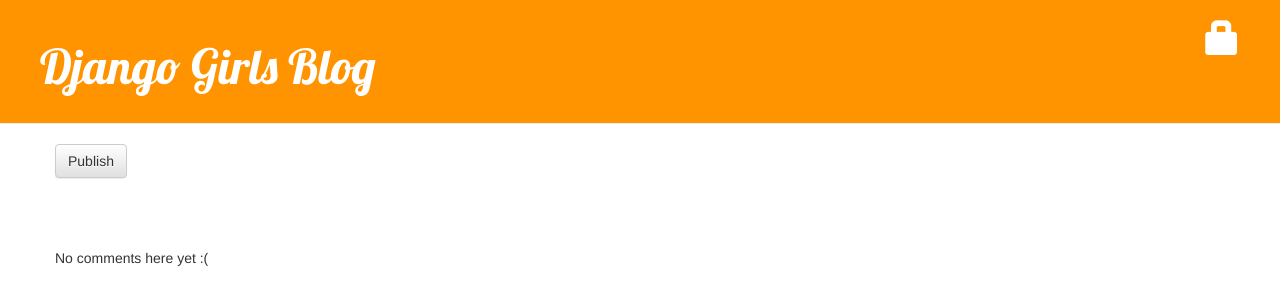
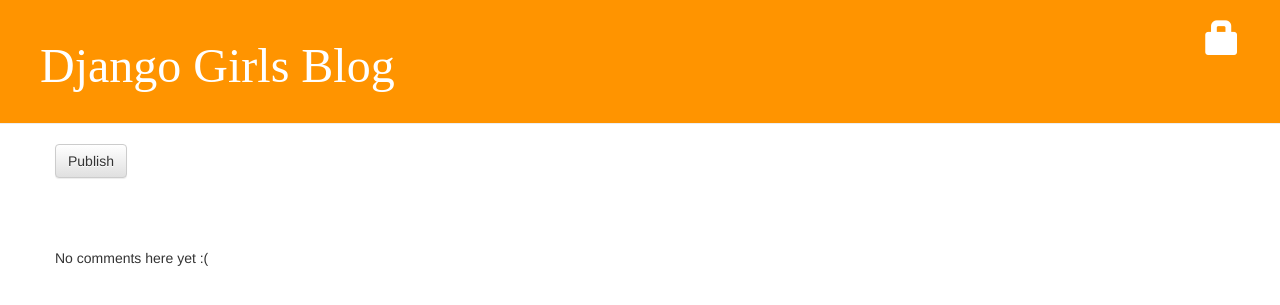
Before and after one commit to oper3017/first_blog, a Django app: template blog/templates/blog/post_detail.html in a window 1280 px wide. Shown: the top 305 px of the page. Run offline with Django 3.2, Linux system fonts and the light colour scheme; the template is opened without the code that fills it, so the values that code supplies are empty; some libraries are stand-ins or nearby versions; some web fonts are replaced.

Commit message:
plus font

```diff
--- a/blog/static/css/blog.css
+++ b/blog/static/css/blog.css
@@ -1,3 +1,5 @@
+@font-face{font-family:'Koverwatch'; src:url('./koverwatch.ttf')}
+
 .page-header {
     background-color: #ff9400;
     margin-top: 0;
@@ -19,7 +21,7 @@
 }
 
 h1, h2, h3, h4 {
-    font-family: 'Lobster', cursive;
+    font-family: 'Koverwatch';
 }
 
 .date {
```
Also changed, not shown: 1 other file.
